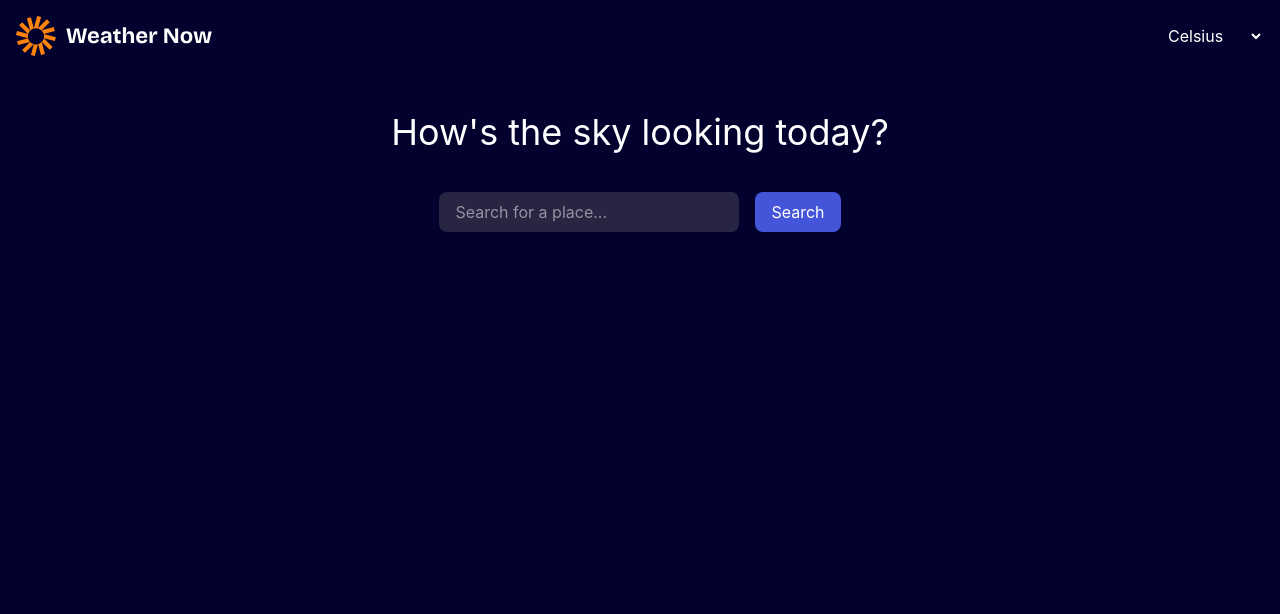
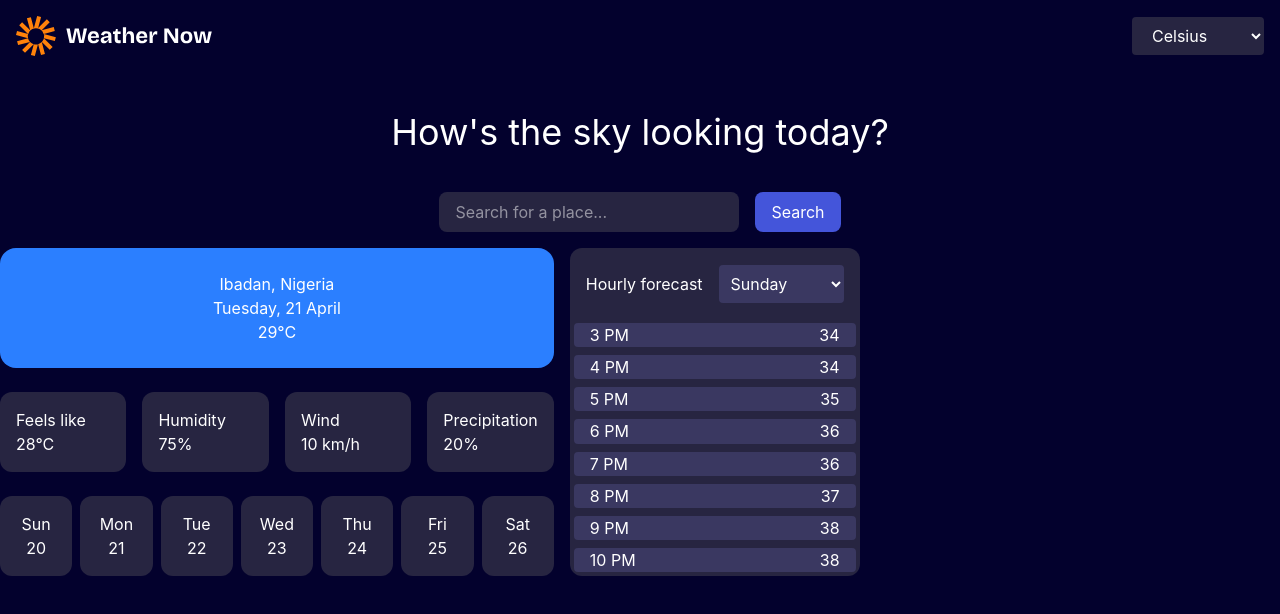
Before and after one commit to Abdulazeez1010/weather-app, a React (Vite) app: page / in a window 1280 px wide. Shown: the top 614 px of the page. Built offline with nearby package versions, Linux system fonts and the light colour scheme.

Commit message:
feat: add weather dashboard layout sections

```diff
--- a/src/components/SearchBar.tsx
+++ b/src/components/SearchBar.tsx
@@ -4,7 +4,7 @@ import './SearchBar.css'
 const SearchBar: React.FC = () => {
     return (
       <div className='flex justify-center text-white'>
-        <form action="search">
+        <form className="flex gap-4">
           <input
             type="text"
             name=""
@@ -14,7 +14,7 @@ const SearchBar: React.FC = () => {
           />
           <button
             type='submit'
-            className="h-10 rounded-lg bg-[hsl(233,67%,56%)] px-4 ml-4 text-white"
+            className="h-10 rounded-lg px-4 bg-[hsl(233,67%,56%)] text-white"
           >
             Search
           </button>
--- a/src/components/UnitsSelector.tsx
+++ b/src/components/UnitsSelector.tsx
@@ -6,7 +6,7 @@ const UnitsSelector: React.FC = () => {
 	return (
 		<>
 			<div className='text-white'>
-            <select name="" id="">
+				<select name="units" id="units" className='bg-[hsl(243,27%,20%)] text-white py-2 px-4 rounded'>
 					<option value="">Celsius</option>
 					<option value="">Fahrenheit</option>
 				</select>
--- a/src/components/WeatherPage.tsx
+++ b/src/components/WeatherPage.tsx
@@ -7,6 +7,39 @@ import UnitsSelector from './UnitsSelector';
 import './WeatherPage.css';
 
 const WeatherPage: React.FC = () => {
+
+  const currentWeather = {
+    country: 'Nigeria',
+    city: 'Ibadan',
+    date: 'Tuesday, 21 April',
+    temp: '29°C',
+    feelsLike: '31°C',
+    humidity: '84%',
+    wind: '12 km/h',
+    precipitation: '20%',
+  };
+
+  const dailyForecast = [
+    {day: 'Sun', temp: 20},
+    {day: 'Mon', temp: 21},
+    {day: 'Tue', temp: 22},
+    {day: 'Wed', temp: 23},
+    {day: 'Thu', temp: 24},
+    {day: 'Fri', temp: 25},
+    {day: 'Sat', temp: 26},
+  ]
+
+  const hourlyForecast = [
+    {hour: '3 PM', temp: 34},
+    {hour: '4 PM', temp: 34},
+    {hour: '5 PM', temp: 35},
+    {hour: '6 PM', temp: 36},
+    {hour: '7 PM', temp: 36},
+    {hour: '8 PM', temp: 37},
+    {hour: '9 PM', temp: 38},
+    {hour: '10 PM', temp: 38},
+  ]
+
   return (
     <>
     {/* <div className="bg-blue-500 text-white p-4">Hello Tailwind!</div>.     */}
@@ -14,10 +47,72 @@ const WeatherPage: React.FC = () => {
         <img src={Logo} alt="Weather App Logo" />
         <UnitsSelector />
       </nav>
-      <div className="text-white text-4xl text-center m-10">
+      <header className="text-white text-4xl text-center m-10">
         <h1>How's the sky looking today?</h1>
-      </div>
+      </header>
+
       <SearchBar />
+
+      <section className="flex gap-4 mt-4">
+        {/* Main weather grid */}
+        <div className="grid gap-6">
+          <div className='bg-blue-500 rounded-2xl p-6 text-center text-white'>
+            <p>{currentWeather.city}, {currentWeather.country}</p>
+            <p>{currentWeather.date}</p>
+            <h2>{currentWeather.temp}</h2>
+          </div>
+          <div className='grid grid-cols-4 gap-4'>
+            <div className="rounded-xl p-4 bg-[hsl(243,27%,20%)] text-white">
+              <p>Feels like</p>
+              <h3>28°C</h3>
+            </div>
+            <div className="rounded-xl p-4 bg-[hsl(243,27%,20%)] text-white">
+              <p>Humidity</p>
+              <h3>75%</h3>
+            </div>
+            <div className="rounded-xl p-4 bg-[hsl(243,27%,20%)] text-white">
+              <p>Wind</p>
+              <h3>10 km/h</h3>
+            </div>
+            <div className="rounded-xl p-4 bg-[hsl(243,27%,20%)] text-white">
+              <p>Precipitation</p>
+              <h3>20%</h3>
+            </div>
+          </div>
+          <div className='grid grid-cols-7 gap-2'>
+            {dailyForecast.map((day) => (
+              <div key={day.day} className="rounded-xl p-4 text-center bg-[hsl(243,27%,20%)] text-white">
+                <p>{day.day}</p>
+                <h3>{day.temp}</h3>
+              </div>
+            ))}
+          </div>
+        </div>
+
+        {/* Hourly forecast grid */}
+        <div className="grid rounded-xl bg-[hsl(243,27%,20%)] text-white">
+          <div className='flex justify-between items-center p-4 gap-4'>
+            <h3>Hourly forecast</h3>
+            <select className="bg-[hsl(243,27%,30%)] text-white rounded p-2">
+              <option value="sun">Sunday</option>
+              <option value="mon">Monday</option>
+              <option value="tue">Tuesday</option>
+              <option value="wed">Wednesday</option>
+              <option value="thu">Thursday</option>
+              <option value="fri">Friday</option>
+              <option value="sat">Saturday</option>
+            </select>
+          </div>
+          <div className="grid">
+            {hourlyForecast.map((time) => (
+              <div className="flex justify-between px-4 bg-[hsl(243,27%,30%)] rounded m-1">
+              <span>{time.hour}</span>
+              <span>{time.temp}</span>
+            </div>
+            ))}
+          </div>
+        </div>
+      </section>
     </>
   );
 };
```
Lines whose indentation alone changed are shown as unchanged.
